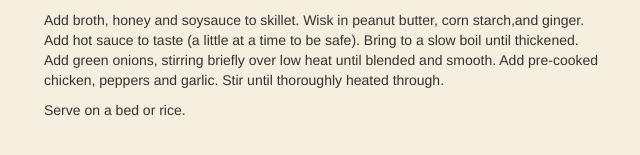
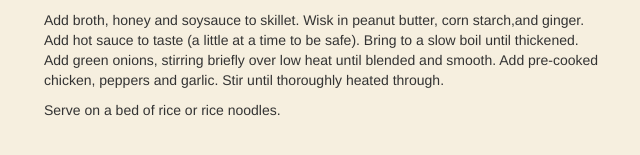
Before and after one commit to JonahBraun/debs-recipes, a Jekyll site: the page built from _posts/2005-11-14-thai-chicken.md, in a window 1280 px wide. Shown: the part 520-675 px from the top of the page, without its empty margins (11-651 px from the left). Built offline with Jekyll 4.4.1, drawn with Linux system fonts in a browser that asks for light colours; nearby versions of some CDN libraries; some web fonts are replaced; Markdown is read by kramdown in place of the engine named in the settings.

Commit message:
Update 2005-11-14-thai-chicken.md

```diff
--- a/_posts/2005-11-14-thai-chicken.md
+++ b/_posts/2005-11-14-thai-chicken.md
@@ -27,4 +27,4 @@ In skillet, heat oil; saute chicken until golden. Add red pepper, zuccini and ga
 Add broth, honey and soysauce to skillet. Wisk in peanut butter, corn starch,and ginger. Add hot sauce to taste (a little at a time to be safe). Bring to a slow boil until thickened.  Add green onions, stirring briefly over low
 heat until blended and smooth. Add pre-cooked chicken, peppers and garlic. Stir until thoroughly heated through.
 
-Serve on a bed or rice.
+Serve on a bed of rice or rice noodles.
```
